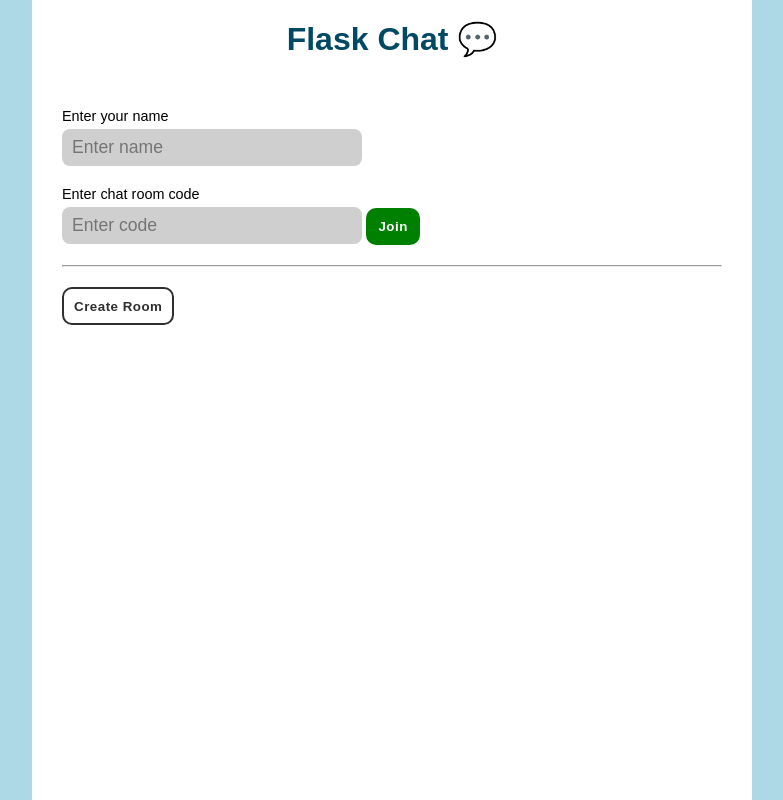
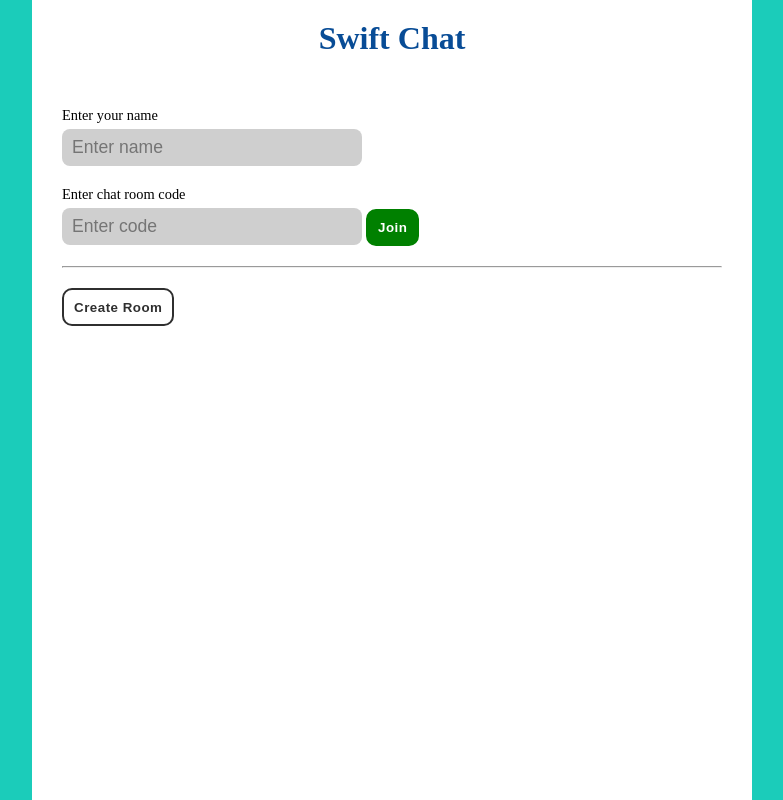
Before and after one commit to bbevis/PyChatApp, a Flask app: page / in a window 1280 px wide. Shown: the whole page, without its empty margins (248-1031 px from the left). Run offline with Flask 3, Linux system fonts and the light colour scheme; some libraries are stand-ins or nearby versions.

Commit message:
Updated CSS

```diff
--- a/static/styles/style.css
+++ b/static/styles/style.css
@@ -5,9 +5,9 @@
   }
 
   body {
-    font-family: Arial, Helvetica, sans-serif;
+    font-family: Montserrat;
     min-height: 100vh;
-    background-color: lightblue;
+    background-color: rgb(27, 204, 186);
   }
 
   hr {
@@ -31,7 +31,7 @@
   #home-header {
     text-align: center;
     margin: 20px 0;
-    color: rgb(0, 73, 101);
+    color: rgb(8, 76, 150);
   }
 
   #chat-widget-home {
@@ -123,7 +123,7 @@
   }
 
   #room-code-display {
-    color: rgb(0, 73, 101);
+    color: rgb(8, 76, 150);
   }
 
   #room-code-display span {
@@ -137,11 +137,11 @@
 
   #leave-chat-btn {
     color: white;
-    background-color: rgb(226, 29, 29);
+    background-color: rgb(247, 36, 133);
     font-weight: 800;
     text-decoration: none;
     padding: 6px;
-    border: 2px solid rgb(226, 29, 29);
+    border: 2px solid rgb(247, 36, 133);
     display: inline-block;
     margin-top: 5px;
     border-radius: 10px;
@@ -149,7 +149,7 @@
   }
 
   #leave-chat-btn:hover {
-    color: rgb(226, 29, 29);
+    color: rgb(247, 36, 133);
     background-color: white;
   }
 
--- a/templates/home.html
+++ b/templates/home.html
@@ -1,6 +1,6 @@
 {% extends 'base.html' %} {% block content %}
 <div id="home-container">
-  <h1 id="home-header">Flask Chat 💬</h1>
+  <h1 id="home-header">Swift Chat</h1>
   {% if error %}
   <p id="error">{{error}}</p>
   {% endif %}
--- a/templates/room.html
+++ b/templates/room.html
@@ -1,6 +1,6 @@
 {% extends 'base.html' %} {% block content %}
 <div id="room-container">
-  <h1 id="home-header">Flask Chat 💬</h1>
+  <h1 id="home-header">Swift Chat</h1>
   <div id="room-subsection">
     <h2 id="room-code-display">Room Code: <span>{{room}}</span></h2>
     <a href="/" id="leave-chat-btn">Leave the Chat</a>
```
